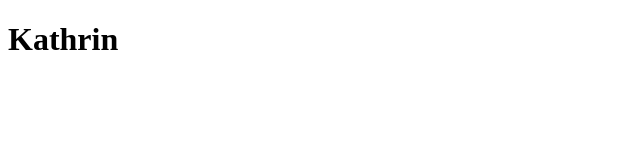
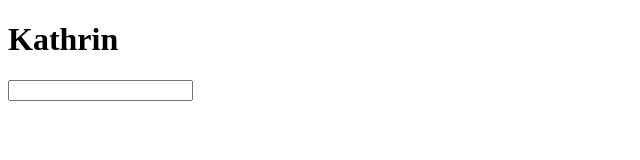
Before and after one commit to kathrin-design/app-shippi, a plain HTML site: page index.html in a window 1280 px wide. Shown: the whole page, without its empty margins (0-640 px from the left). Drawn offline with Linux system fonts and the light colour scheme.

Commit message:
feat: filter

```diff
--- a/index.html
+++ b/index.html
@@ -7,5 +7,6 @@
 </head>
 <body>
     <h1>Kathrin</h1>
+    <input type="search" />
 </body>
 </html>
```
